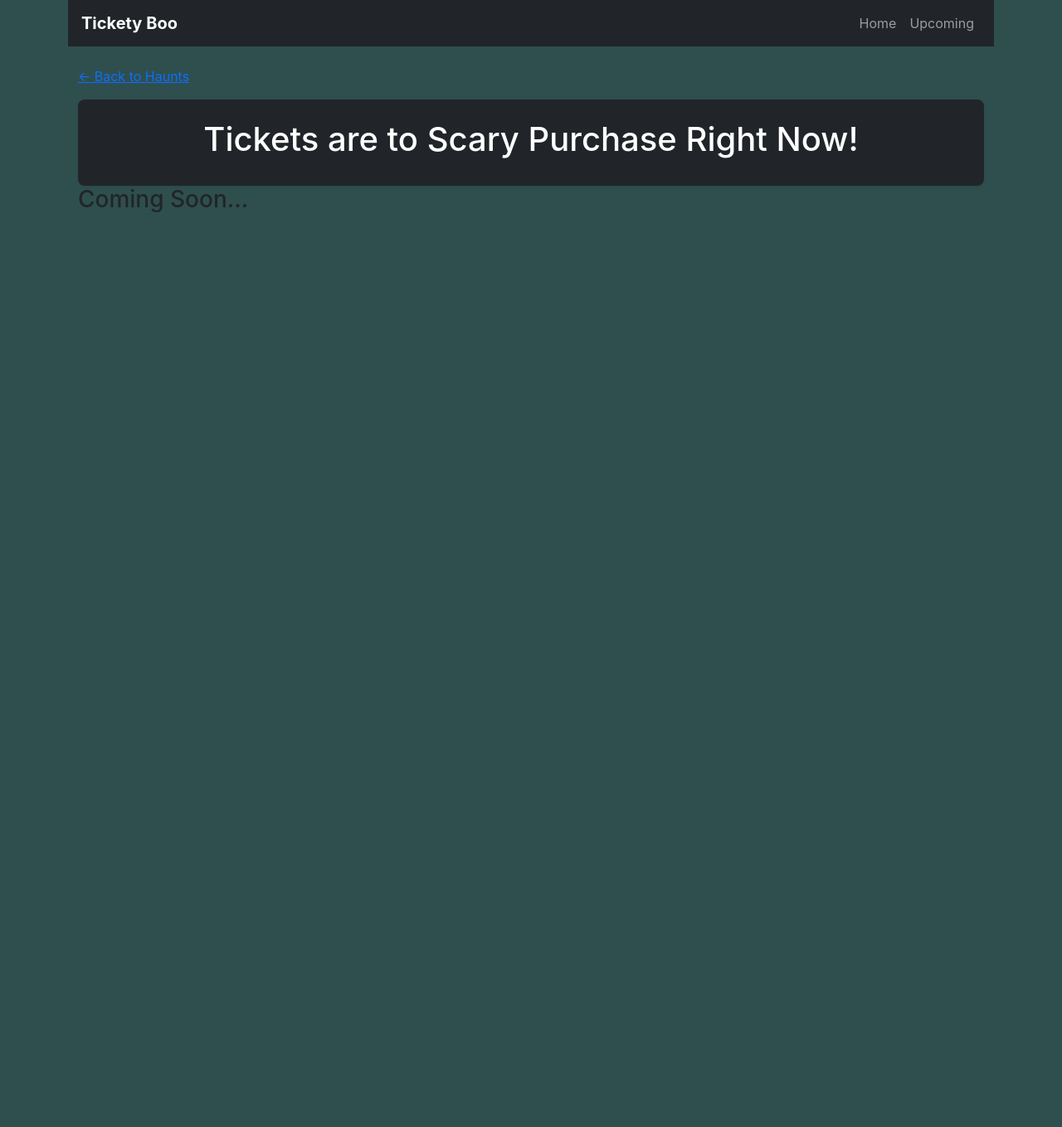
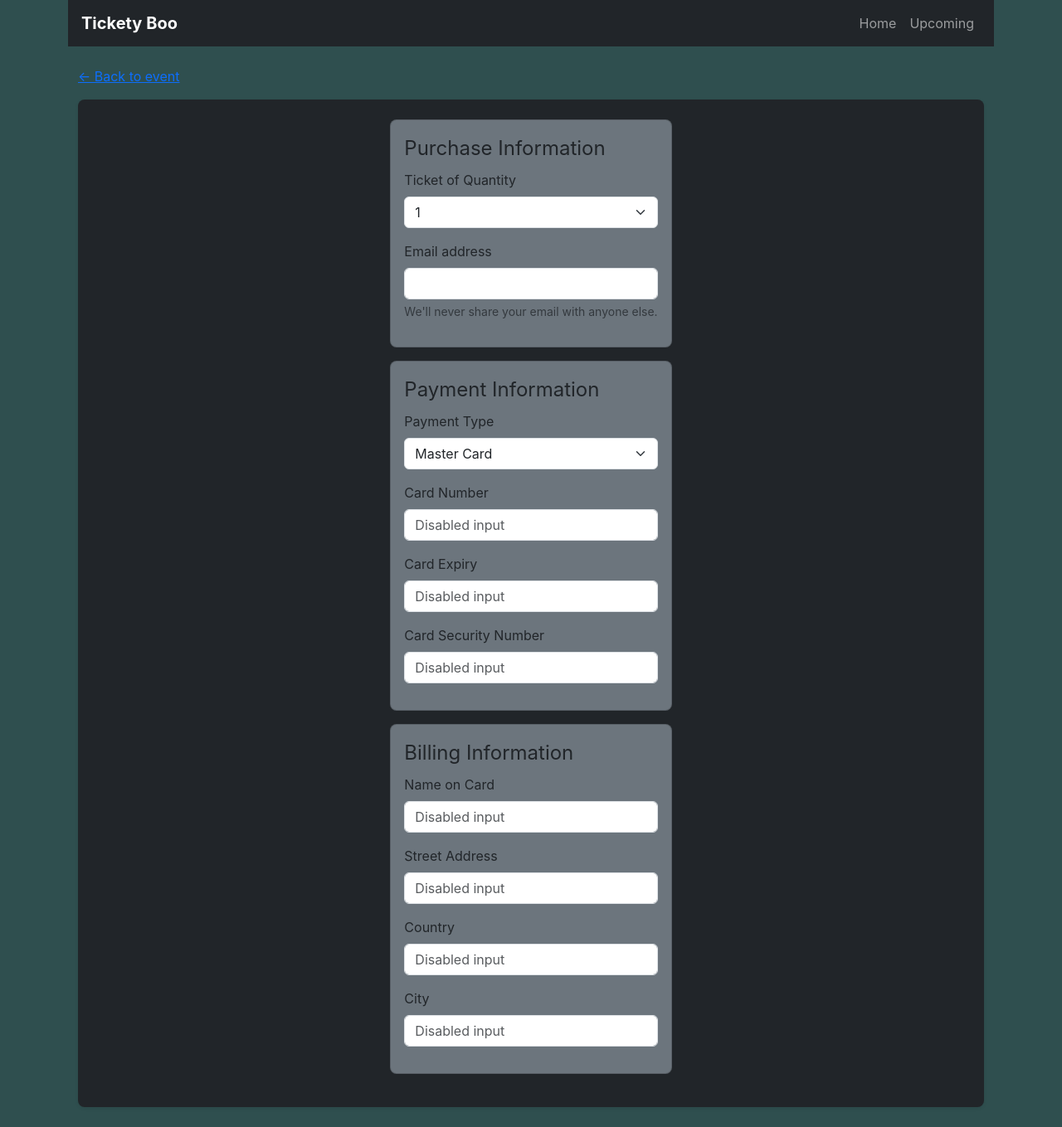
Before and after one commit to ChauntelS/tickety-boo-react, a React (Vite) app: page /purchase/1 in a window 1280 px wide. Shown: the whole page at 83% size. Before the commit the page ends 800 px from the top, so only its background shows below. Built offline with nearby package versions, Linux system fonts and the light colour scheme.

Commit message:
Added from for purchases (still needs vaildation)

```diff
--- a/src/routes/Home.jsx
+++ b/src/routes/Home.jsx
@@ -16,6 +16,7 @@ function Home() {
 
     // Define a state variable to hold haunts
     const [haunts, setHaunts] = useState([])
+  const [upcomingSoon, setUpcomingSoon] = useState([])
 
     // Get API Url from environment variables
     const apiUrl = import.meta.env.VITE_HAUNT_API_URL
@@ -45,20 +46,18 @@ function Home() {
         <h4 className="fw-bold mb-2 text-center">🔥 Events Happening in the Next 10 Days</h4>
         </div>
         <div className="container text-center">
-        {haunts.length === 0 && <p>No upcoming events.</p>}
-        {haunts.length > 0 && (
-          <div>
-              <div class="row align-items-start">
-            {getEventsWithin10Days(haunts).map(event => (
-              <div key={event.Id}>
-                <div class="col mb-2 d-flex align-items-center justify-content-center gap-3">
-                  <img src={event.ImagePath} alt={event.Title}  width="104" height="136" className=" img-responsive rounded-3 "/>
-                <strong>{event.Title}</strong> {new Date(event.Date).toLocaleDateString()}
-
+        {upcomingSoon.length === 0 && <p>No upcoming events.</p>}
+        {upcomingSoon.length > 0 && (
+          <div className="row align-items-start justify-content-center">
+            {upcomingSoon.map(event => (
+              <div key={event.Id} className="col-auto mb-2 d-flex align-items-center justify-content-center gap-3">
+                <img src={event.ImagePath} alt={event.Title} width="104" height="136" className="img-responsive rounded-3" />
+                <div className="text-start">
+                  <strong>{event.Title}</strong>
+                  <div>{new Date(event.Date).toLocaleDateString()}</div>
                 </div>
               </div>
             ))}
-            </div>
           </div>
         )}
         </div>
--- a/src/routes/Purchase.jsx
+++ b/src/routes/Purchase.jsx
@@ -1,5 +1,6 @@
 import { useParams } from 'react-router-dom'
 import { Link } from 'react-router-dom'
+
 
 function Purchase() {
     const { id } = useParams()
@@ -7,11 +8,91 @@ function Purchase() {
     return (
         <>
         <div className="purchase-page">
-            <p><Link to={`/home/${id}`}>← Back to Haunts</Link></p>
+
+
+            <p><Link to={`/details/${id}`}>← Back to event</Link></p>
+
             <div className="d-flex justify-content-center bg-dark text-white p-4 rounded-3 shadow-sm">
-            <h1>Tickets are to Scary Purchase Right Now!</h1>
+
+            <form>
+                <div className="card p-3 mb-3 bg-secondary rounded-3">
+                <legend>Purchase Information</legend>
+
+                <div className="mb-3">
+                    <label for="Quantity" className="form-label">Ticket of Quantity</label>
+                    <select id="Quantity" className="form-select">
+                        <option>1</option>
+                        <option>2</option>
+                        <option>3</option>
+                        <option>4</option>
+                        <option>5</option>
+                        <option>6</option>
+                        </select>
+                </div>
+
+                <div class="mb-3">
+                    <label for="CustomerEmail" class="form-label">Email address</label>
+                    <input type="email" class="form-control" id="exampleInputEmail1" aria-describedby="emailHelp"/>
+                    <div id="emailHelp" class="form-text">We'll never share your email with anyone else.</div>
+                </div>
+                </div>
+
+
+                <div className="card p-3 mb-3 bg-secondary rounded-3">
+                <legend>Payment Information</legend>
+                <div className="mb-3">
+                    <label for="CardType" class="form-label">Payment Type</label>
+                    <select id="disabledSelect" class="form-select">
+                    <option>Master Card</option>
+                    <option>Visa</option>
+                    <option>American Express</option>
+                    <option>Discover</option>
+                    </select>
+                </div>
+
+                <div class="mb-3">
+                    <label for="CardNumber" class="form-label">Card Number</label>
+                    <input type="int" id="disabledTextInput" class="form-control" placeholder="Disabled input"/>
+                </div>
+
+                <div class="mb-3">
+                    <label for="CardExpire" class="form-label">Card Expiry</label>
+                    <input type="int" id="disabledTextInput" class="form-control" placeholder="Disabled input"/>
+                </div>
+
+                <div class="mb-3">
+                    <label for="CardSecurity" class="form-label">Card Security Number</label>
+                    <input type="int" id="disabledTextInput" class="form-control" placeholder="Disabled input"/>
+                </div>
+                </div>
+
+                <div className="card p-3 mb-3 bg-secondary rounded-3">
+                    <legend>Billing Information</legend>
+
+                <div class="mb-3">
+                    <label for="CustomerName" class="form-label">Name on Card</label>
+                    <input type="text" id="disabledTextInput" class="form-control" placeholder="Disabled input"/>
+                </div>
+
+                <div class="mb-3">
+                    <label for="CustomerBillAdd" class="form-label">Street Address</label>
+                    <input type="text" id="disabledTextInput" class="form-control" placeholder="Disabled input"/>
+                </div>
+
+                <div class="mb-3">
+                    <label for="CustomerBillAdd" class="form-label">Country</label>
+                    <input type="text" id="disabledTextInput" class="form-control" placeholder="Disabled input"/>
+                </div>
+
+                <div class="mb-3">
+                    <label for="CustomerCity" class="form-label">City</label>
+                    <input type="text" id="disabledTextInput" class="form-control" placeholder="Disabled input"/>
+                </div>
+                </div>
+
+            </form>
+
             </div>
-            <h3>Coming Soon...</h3>
             </div>
         </>
     )
```
